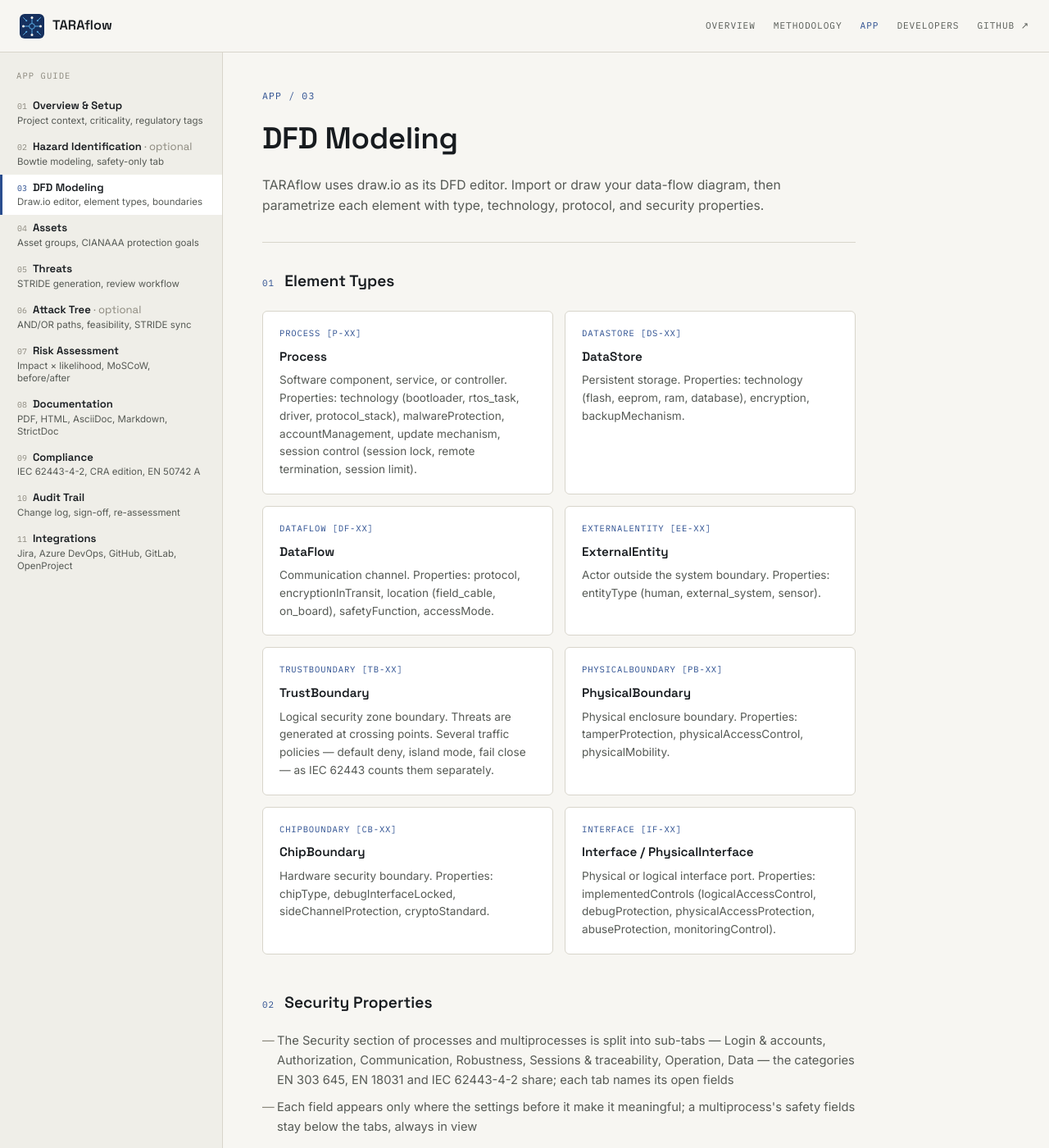
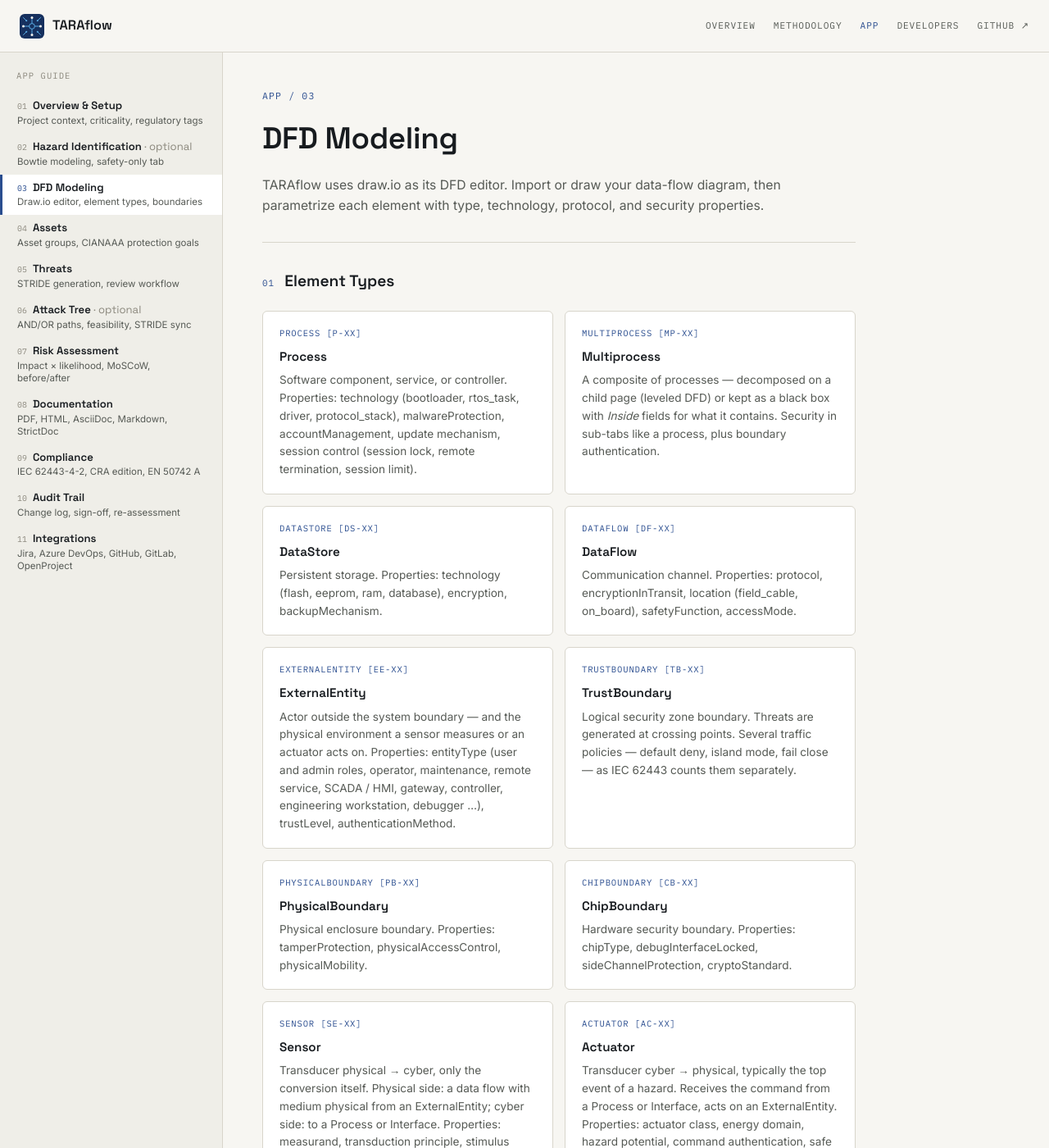
Before and after one commit to TARAflow/TARAflow.github.io, a Jekyll site: the page built from app/dfd.html, in a window 1280 px wide and 1400 px high. Shown: the whole window at 82% size. Built offline with Jekyll 4.4.1, drawn with Linux system fonts in a browser that asks for light colours; some of the changed text lies outside the part shown.

Commit message:
docs(site): DFD — multiprocess, sensor and actuator element types
- DFD element types: new cards Multiprocess [MP-xx], Sensor [SE-xx] and
  Actuator [AC-xx] with their connection rules and properties;
  ExternalEntity lists the entity-type registry and stands for the
  physical environment of a transducer.
- Completeness rules: MP / SE / AC numbering.
- Assets: Physical Assets include the physical side of sensors and
  actuators and can contribute to a hazard.

```diff
--- a/app/assets.html
+++ b/app/assets.html
@@ -19,7 +19,7 @@ description: "Assets are the items of value in your system — data, functions,
     <div class="card"><div class="tag-label">System</div><h3>System Assets</h3><p>Embedded controller, gateway, server — the platform as a whole.</p></div>
     <div class="card"><div class="tag-label">Infrastructure</div><h3>Infrastructure Assets</h3><p>Control cabinet, server room, power supply — what systems are housed in and powered by.</p></div>
     <div class="card"><div class="tag-label">Process</div><h3>Process Assets</h3><p>An ordered sequence of steps with a trigger and an end state — a firmware update, a manufacturing recipe, a maintenance procedure.</p></div>
-    <div class="card"><div class="tag-label">Physical</div><h3>Physical Assets</h3><p>PCB, enclosure, cable routing — subject to physical attack vectors.</p></div>
+    <div class="card"><div class="tag-label">Physical</div><h3>Physical Assets</h3><p>PCB, enclosure, cable routing, a physical key — and the physical side of sensors and actuators (valve, drive, robot arm). Subject to physical attack vectors; can contribute to a hazard.</p></div>
     <div class="card"><div class="tag-label">Service</div><h3>Service Assets</h3><p>Cloud services, APIs, communication infrastructure.</p></div>
     <div class="card"><div class="tag-label">Human</div><h3>Human Assets</h3><p>Operators, maintenance staff, patients — people whose safety or privacy is at stake.</p></div>
     <div class="card"><div class="tag-label">Environment</div><h3>Environment Assets</h3><p>Surroundings that can be harmed — protection targets reached through the hazard chain.</p></div>
--- a/app/dfd.html
+++ b/app/dfd.html
@@ -15,12 +15,15 @@ description: "TARAflow uses draw.io as its DFD editor. Import or draw your data-
   <div class="sec-head"><span class="sec-tag">01</span><h2 class="sec-title">Element Types</h2></div>
   <div class="card-grid-2">
     <div class="card"><div class="tag-label">Process [P-xx]</div><h3>Process</h3><p>Software component, service, or controller. Properties: technology (bootloader, rtos_task, driver, protocol_stack), malwareProtection, accountManagement, update mechanism, session control (session lock, remote termination, session limit).</p></div>
+    <div class="card"><div class="tag-label">Multiprocess [MP-xx]</div><h3>Multiprocess</h3><p>A composite of processes — decomposed on a child page (leveled DFD) or kept as a black box with <em>Inside</em> fields for what it contains. Security in sub-tabs like a process, plus boundary authentication.</p></div>
     <div class="card"><div class="tag-label">DataStore [DS-xx]</div><h3>DataStore</h3><p>Persistent storage. Properties: technology (flash, eeprom, ram, database), encryption, backupMechanism.</p></div>
     <div class="card"><div class="tag-label">DataFlow [DF-xx]</div><h3>DataFlow</h3><p>Communication channel. Properties: protocol, encryptionInTransit, location (field_cable, on_board), safetyFunction, accessMode.</p></div>
-    <div class="card"><div class="tag-label">ExternalEntity [EE-xx]</div><h3>ExternalEntity</h3><p>Actor outside the system boundary. Properties: entityType (human, external_system, sensor).</p></div>
+    <div class="card"><div class="tag-label">ExternalEntity [EE-xx]</div><h3>ExternalEntity</h3><p>Actor outside the system boundary — and the physical environment a sensor measures or an actuator acts on. Properties: entityType (user and admin roles, operator, maintenance, remote service, SCADA / HMI, gateway, controller, engineering workstation, debugger …), trustLevel, authenticationMethod.</p></div>
     <div class="card"><div class="tag-label">TrustBoundary [TB-xx]</div><h3>TrustBoundary</h3><p>Logical security zone boundary. Threats are generated at crossing points. Several traffic policies — default deny, island mode, fail close — as IEC 62443 counts them separately.</p></div>
     <div class="card"><div class="tag-label">PhysicalBoundary [PB-xx]</div><h3>PhysicalBoundary</h3><p>Physical enclosure boundary. Properties: tamperProtection, physicalAccessControl, physicalMobility.</p></div>
     <div class="card"><div class="tag-label">ChipBoundary [CB-xx]</div><h3>ChipBoundary</h3><p>Hardware security boundary. Properties: chipType, debugInterfaceLocked, sideChannelProtection, cryptoStandard.</p></div>
+    <div class="card"><div class="tag-label">Sensor [SE-xx]</div><h3>Sensor</h3><p>Transducer physical → cyber, only the conversion itself. Physical side: a data flow with medium physical from an ExternalEntity; cyber side: to a Process or Interface. Properties: measurand, transduction principle, stimulus domain, sensing exposure, signal authentication, plausibility check, redundancy, loss detection, safety relevance.</p></div>
+    <div class="card"><div class="tag-label">Actuator [AC-xx]</div><h3>Actuator</h3><p>Transducer cyber → physical, typically the top event of a hazard. Receives the command from a Process or Interface, acts on an ExternalEntity. Properties: actuator class, energy domain, hazard potential, command authentication, safe state, fail behavior, feedback verification, hardware interlock, safety relevance.</p></div>
     <div class="card"><div class="tag-label">Interface [IF-xx]</div><h3>Interface / PhysicalInterface</h3><p>Physical or logical interface port. Properties: implementedControls (logicalAccessControl, debugProtection, physicalAccessProtection, abuseProtection, monitoringControl).</p></div>
   </div>
 </section>
@@ -102,7 +105,7 @@ description: "TARAflow uses draw.io as its DFD editor. Import or draw your data-
   <div class="sec-head"><span class="sec-tag">07</span><h2 class="sec-title">DFD Completeness Rules</h2></div>
   <ul class="bullet-list">
     <li>All system components, data flows, and trust boundaries must be present</li>
-    <li>All elements must be named and numbered (P-xx, DS-xx, DF-xx, EE-xx; on child pages hierarchically, e.g. P-2.1)</li>
+    <li>All elements must be named and numbered (P-xx, MP-xx, DS-xx, DF-xx, EE-xx, SE-xx, AC-xx; on child pages hierarchically, e.g. P-2.1)</li>
     <li>Assets and Interfaces must be placed on the correct elements</li>
     <li>Consistent with architecture — version-controlled in repository</li>
     <li>Re-assessment trigger when context or architecture changes</li>
```
